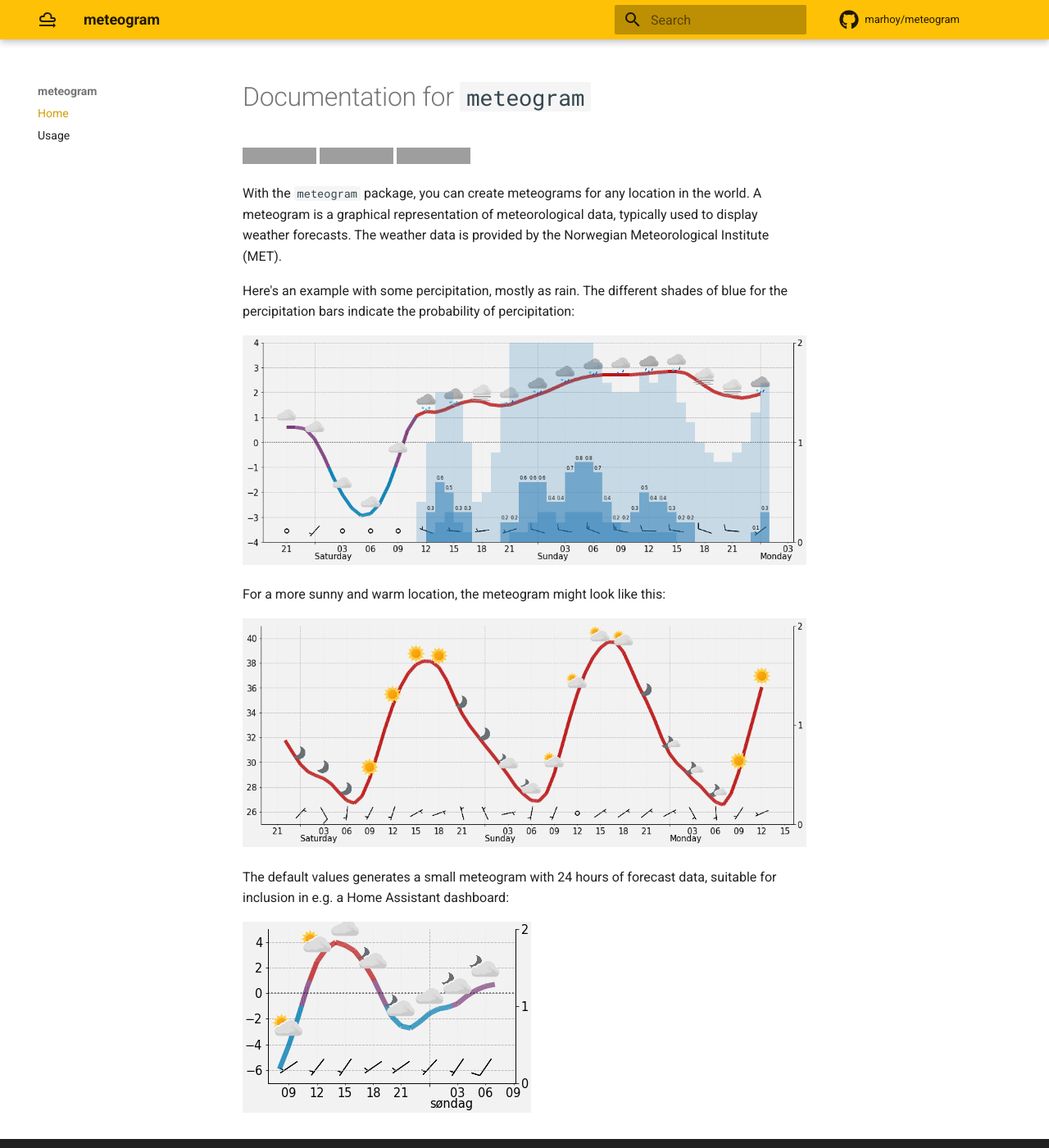
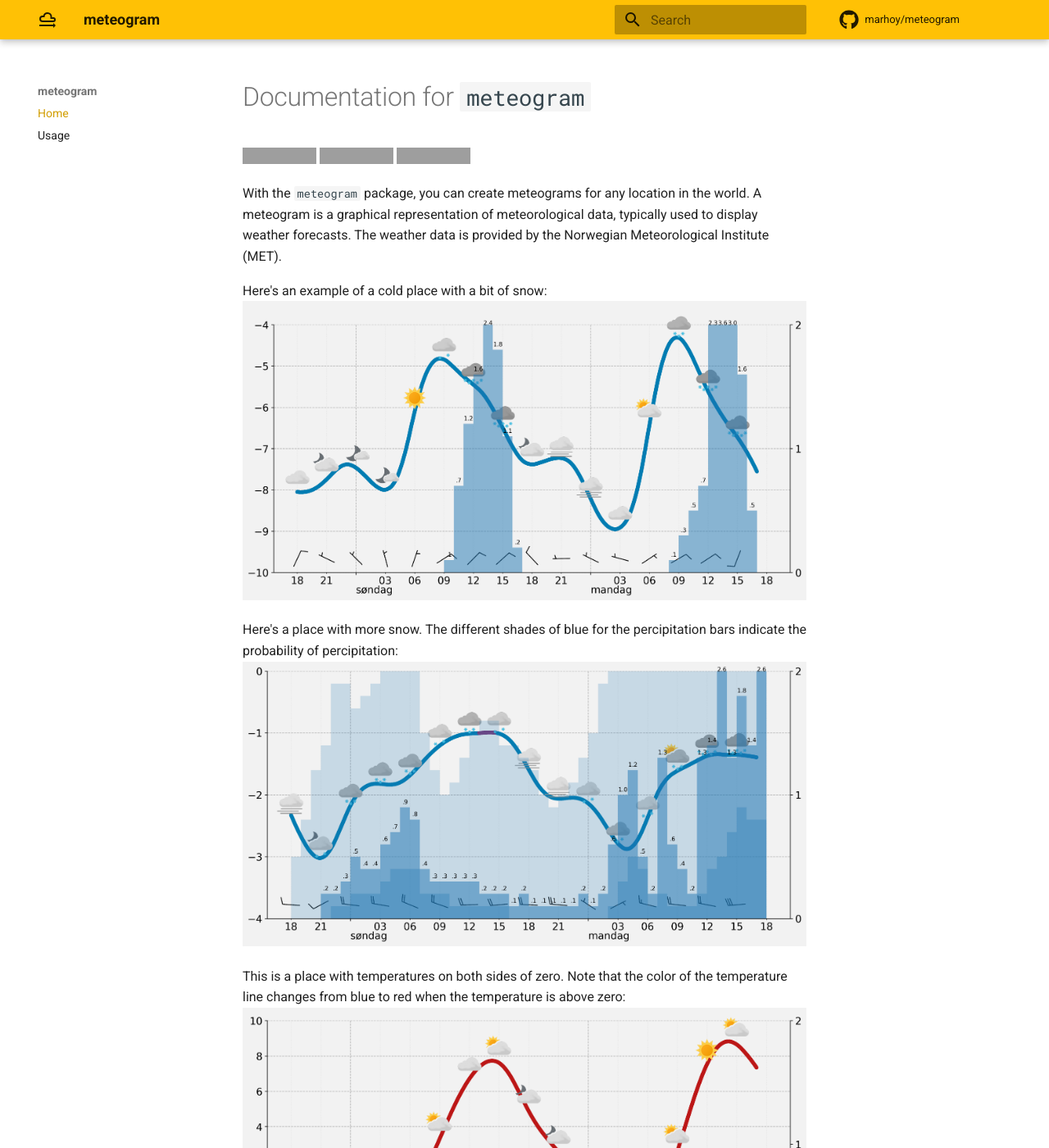
Before and after one commit to marhoy/meteogram, an MkDocs documentation site: the page built from docs/index.md, in a window 1280 px wide and 1400 px high. Shown: the whole window at 82% size. Built offline with MkDocs 1.6.1 and Material for MkDocs 9.7.7, drawn with Linux system fonts in a browser that asks for light colours; comment, search, counter and statistics services are not loaded; some of the changed text lies outside the part shown; grey boxes are pictures that could not be loaded.

Commit message:
Better temp plot (#6)
* Update docs

* Improve meteogram plot

* Update README

```diff
--- a/docs/index.md
+++ b/docs/index.md
@@ -9,16 +9,20 @@ meteogram is a graphical representation of meteorological data, typically used t
 display weather forecasts. The weather data is provided by the Norwegian Meteorological
 Institute (MET).
 
-Here's an example with some percipitation, mostly as rain. The different shades of blue
+Here's an example of a cold place with a bit of snow:
+![Cold meteogram](images/meteogram_cold.png)
+
+Here's a place with more snow. The different shades of blue
 for the percipitation bars indicate the probability of percipitation:
+![Snow meteogram](images/meteogram_snow.png)
 
-![Example meteogram](images/example_meteogram.png)
+This is a place with temperatures on both sides of zero. Note that the color of the
+temperature line changes from blue to red when the temperature is above zero:
+![Zero meteogram](images/meteogram_oslo.png)
 
-For a more sunny and warm location, the meteogram might look like this:
-
-![Example meteogram](images/example_meteogram_warm.png)
+Here's a warm place with mostly clear sky:
+![Warm meteogram](images/meteogram_warm.png)
 
 The default values generates a small meteogram with 24 hours of forecast data, suitable
 for inclusion in e.g. a Home Assistant dashboard:
-
-![Example meteogram](images/example_meteogram_default.png)
+![Small meteogram](images/meteogram_small.png)
```
Also changed, not shown: README.md (+3 -3 lines), docs/images/example_meteogram.png (deleted), docs/images/example_meteogram_default.png (deleted), docs/images/example_meteogram_warm.png (deleted), docs/images/meteogram_cold.png (added), docs/images/meteogram_oslo.png (added), docs/images/meteogram_small.png (added), docs/images/meteogram_snow.png (added), docs/images/meteogram_warm.png (added), 1 other file.
